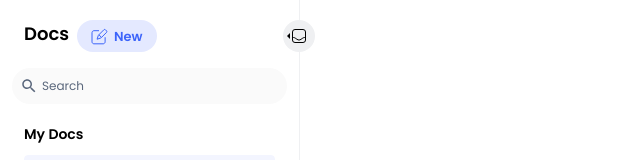
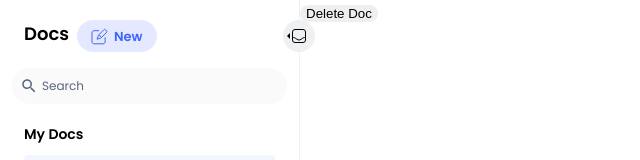
Before and after one commit to jacob-ruiz/docs-transitions, a React (Create React App) app: page / in a window 1280 px wide. Shown: the top 160 px of the page, without its empty margins (0-640 px from the left). Built offline with nearby package versions, Linux system fonts and the light colour scheme.

Commit message:
deleting does not work

```diff
--- a/src/App.js
+++ b/src/App.js
@@ -2,6 +2,7 @@ import React, { useState } from 'react';
 import DocListItem from './components/DocListItem/DocListItem';
 import LeftColumn from './components/LeftColumn/LeftColumn';
 import Search from './components/Search/Search';
+import { initialList } from './components/LeftColumn/dummyData';
 import './styles.css';
 
 const leftPanelWidths = {
@@ -13,6 +14,36 @@ const DURATION = '80ms';
 const CURVE = 'cubic-bezier(0, 0.55, 0.45, 1)'; // easeOutCirc (easings.net)
 
 function Layout() {
+  const [items, setItems] = useState(initialList);
+  const [activeItem, setActiveItem] = useState(1);
+
+  function addItem() {
+    const newItems = [...items];
+    const newItemID = items.length + 1;
+    newItems.unshift({
+      id: items.length + 1,
+      title: 'Untitled Doc',
+      author: 'Jacob Ruiz',
+      lastEdited: 'Just now',
+      deleted: false,
+    });
+    setItems(newItems);
+    setActiveItem(newItemID);
+  }
+
+  function deleteItem(id) {
+    console.log(id);
+    const newItems = items.map((item) => {
+      if (item.id === id) {
+        item.deleted = true;
+        return item;
+      } else {
+        return item;
+      }
+    });
+    setItems(newItems);
+  }
+
   const [leftPanel, setLeftPanel] = useState(true);
   const toggleLeftPanel = () => setLeftPanel(!leftPanel);
 
@@ -21,13 +52,24 @@ function Layout() {
 
   return (
     <div className="page">
-      <LeftColumn isOpen={leftPanel} onToggle={toggleLeftPanel} />
-      <CenterColumn leftPanel={leftPanel} />
+      <LeftColumn
+        isOpen={leftPanel}
+        onToggle={toggleLeftPanel}
+        onAddItem={addItem}
+        items={items}
+        activeItem={activeItem}
+        setActiveItem={setActiveItem}
+      />
+      <CenterColumn
+        leftPanel={leftPanel}
+        activeItem={activeItem}
+        onDeleteItem={deleteItem}
+      />
     </div>
   );
 }
 
-function CenterColumn({ leftPanel }) {
+function CenterColumn({ leftPanel, onDeleteItem, activeItem }) {
   return (
     <div
       className="centerColumn"
@@ -35,7 +77,9 @@ function CenterColumn({ leftPanel }) {
         marginLeft: leftPanel ? leftPanelWidths.open : leftPanelWidths.closed,
         transition: `margin ${DURATION} ${CURVE}`,
       }}
-    ></div>
+    >
+      <button onClick={() => onDeleteItem(activeItem)}>Delete Doc</button>
+    </div>
   );
 }
 
--- a/src/components/DocListItem/DocListItem.js
+++ b/src/components/DocListItem/DocListItem.js
@@ -2,14 +2,17 @@ import React, { useEffect, useState } from 'react';
 import './styles.css';
 import { TransitionGroup, CSSTransition } from 'react-transition-group';
 
-const DocListItem = ({ title, author, lastEdited, isActive }) => {
+const DocListItem = ({ title, author, lastEdited, isActive, deleted }) => {
   const [isVisible, setVisible] = useState(false);
 
   useEffect(() => {
     console.log('mounted!');
+    if (deleted) {
+      setVisible(false);
+    }
     setVisible(true);
     return () => setVisible(false);
-  }, []);
+  }, [deleted]);
 
   return (
     <TransitionGroup component={null}>
--- a/src/components/LeftColumn/LeftColumn.js
+++ b/src/components/LeftColumn/LeftColumn.js
@@ -10,23 +10,7 @@ const DURATION = '80ms';
 // easeOutCirc (easings.net)
 const CURVE = 'cubic-bezier(0, 0.55, 0.45, 1)';
 
-function LeftColumn({ isOpen, onToggle }) {
-  const [items, setItems] = useState(initialList);
-  const [activeItem, setActiveItem] = useState(1);
-
-  function addItem() {
-    const newItems = [...items];
-    const newItemID = items.length + 1;
-    newItems.unshift({
-      id: items.length + 1,
-      title: 'Untitled Doc',
-      author: 'Jacob Ruiz',
-      lastEdited: 'Just now',
-      deleted: false,
-    });
-    setItems(newItems);
-    setActiveItem(newItemID);
-  }
+function LeftColumn({ isOpen, onToggle, items, activeItem, onAddItem }) {
   return (
     <div
       className={`leftColumn ${!isOpen && `closed`}`}
@@ -123,7 +107,7 @@ function LeftColumn({ isOpen, onToggle }) {
           }}
         >
           <h3 style={{ display: 'inline', marginRight: '8px' }}>Docs</h3>
-          <button className="pillButton blueButton" onClick={addItem}>
+          <button className="pillButton blueButton" onClick={onAddItem}>
             <Icons.NewDoc />
             New
           </button>
@@ -157,6 +141,7 @@ function LeftColumn({ isOpen, onToggle }) {
                 author={item.author}
                 lastEdited={item.lastEdited}
                 isActive={activeItem === item.id}
+                deleted={item.deleted}
               />
             ))}
           </div>
```
